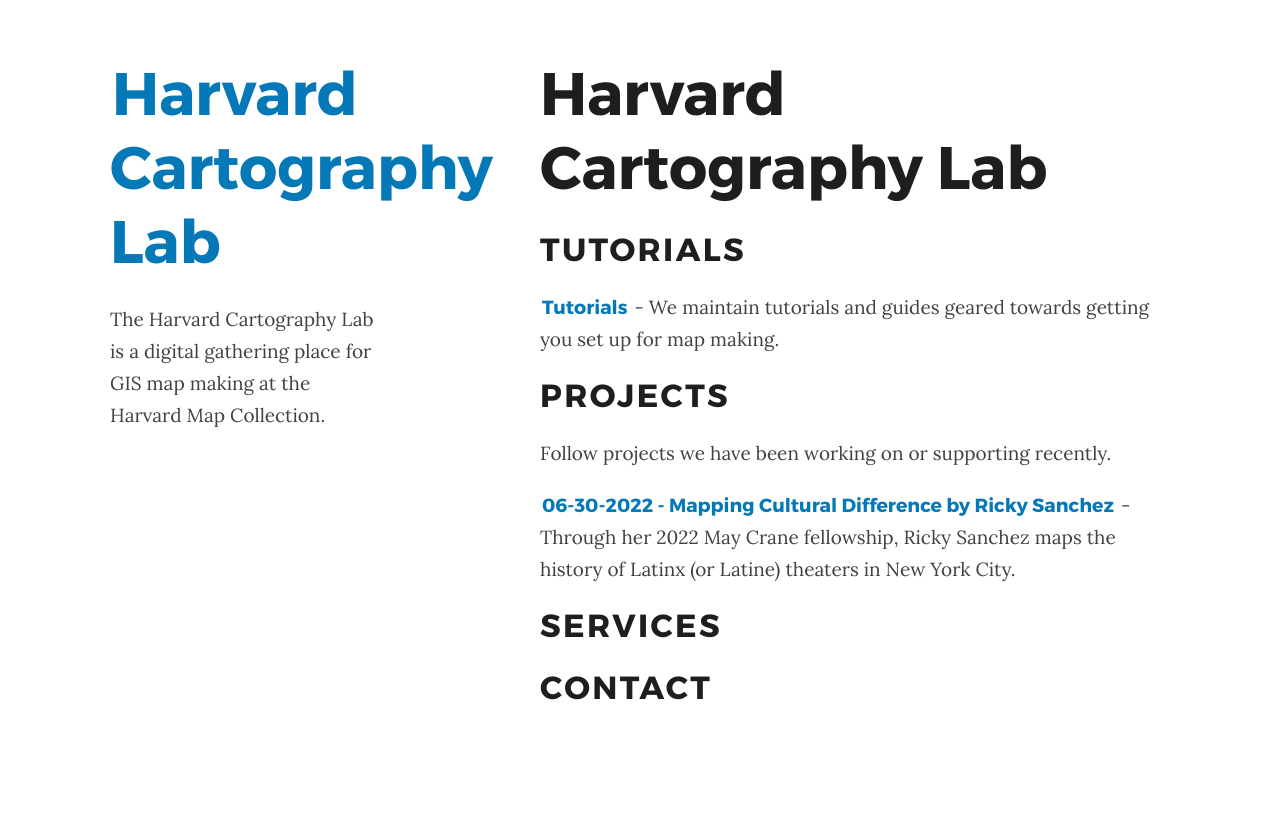
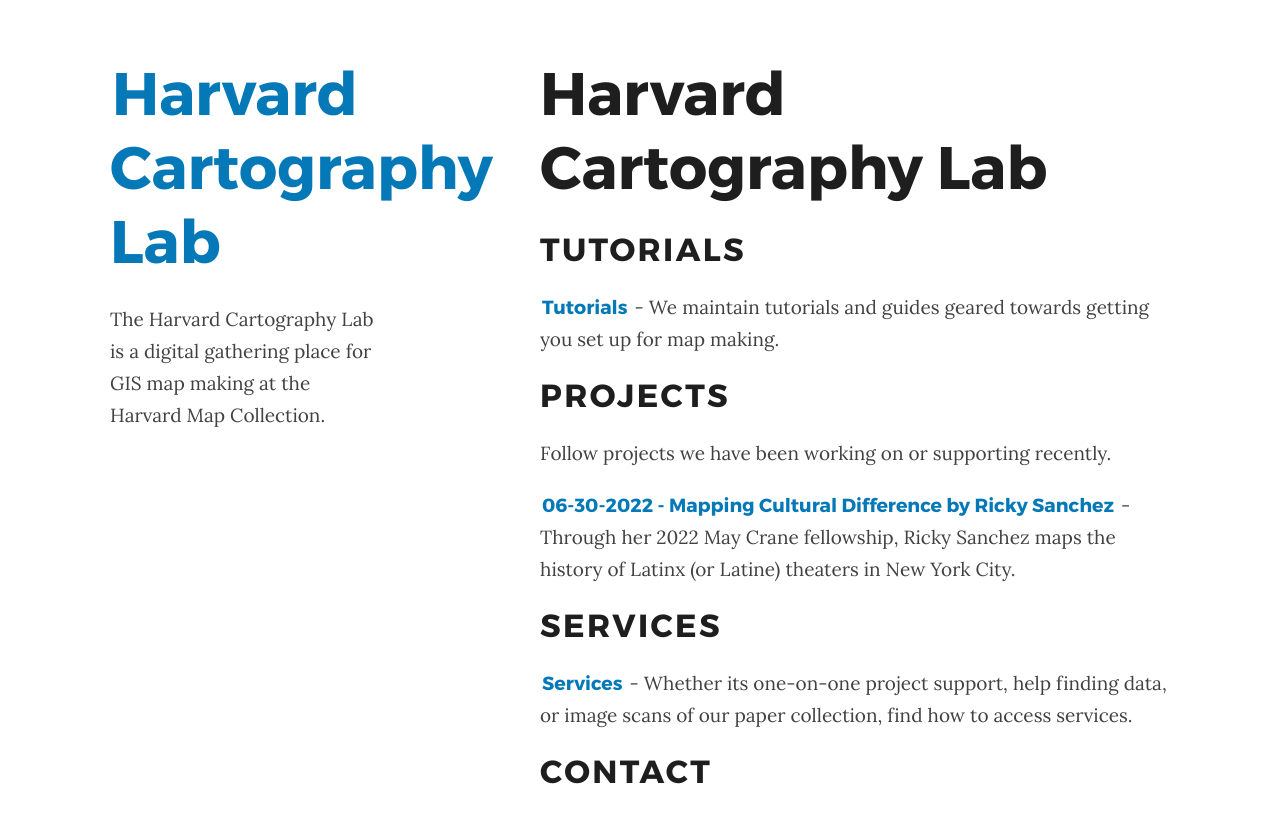
Before and after one commit to HarvardMapCollection/harvardmapcollection.github.io, a Jekyll site: the page built from index.md, in a window 1280 px wide. Shown: the top 823 px of the page. Built offline with Jekyll 4.4.1, drawn with Linux system fonts in a browser that asks for light colours.

Commit message:
Update index.md

```diff
--- a/index.md
+++ b/index.md
@@ -17,4 +17,6 @@
 
 ## Services
 
+[Services](https://library.harvard.edu/libraries/harvard-map-collection) - Whether its one-on-one project support, help finding data, or image scans of our paper collection, find how to access services.
+
 ## Contact
```
